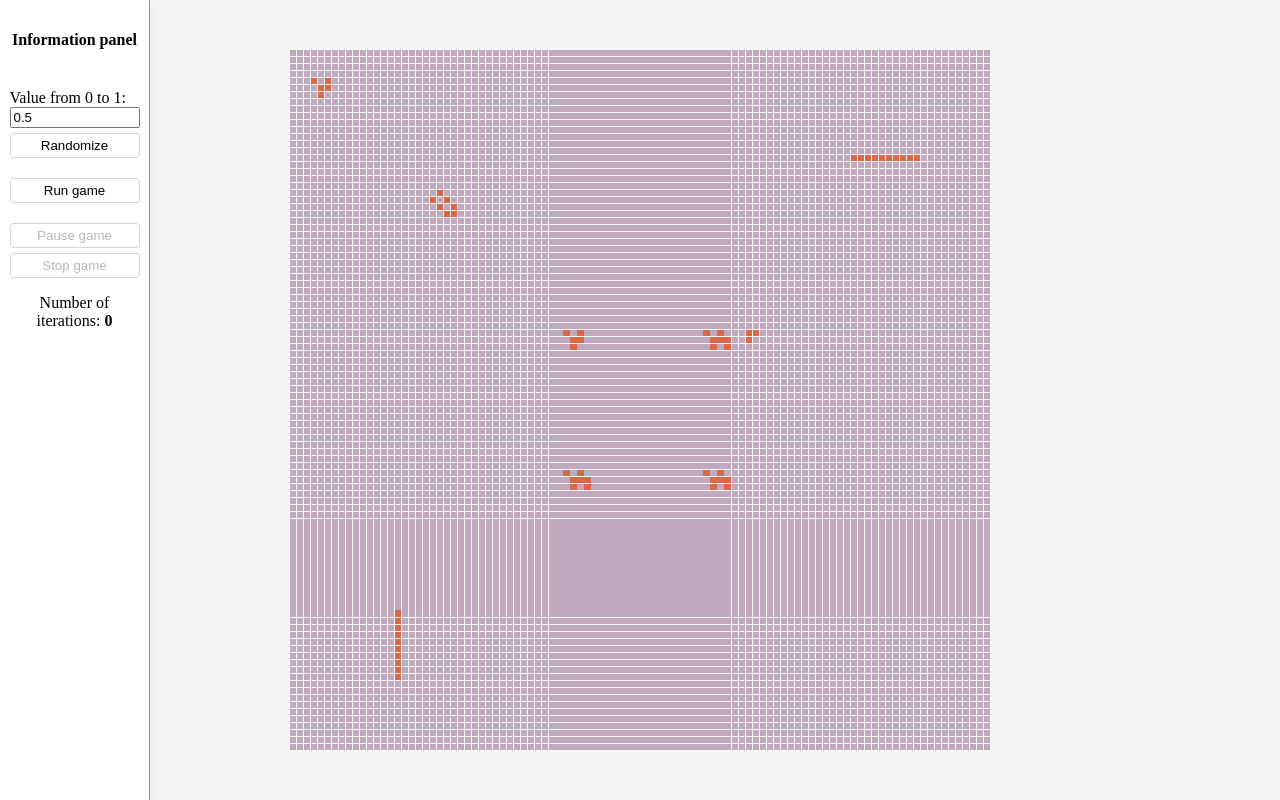
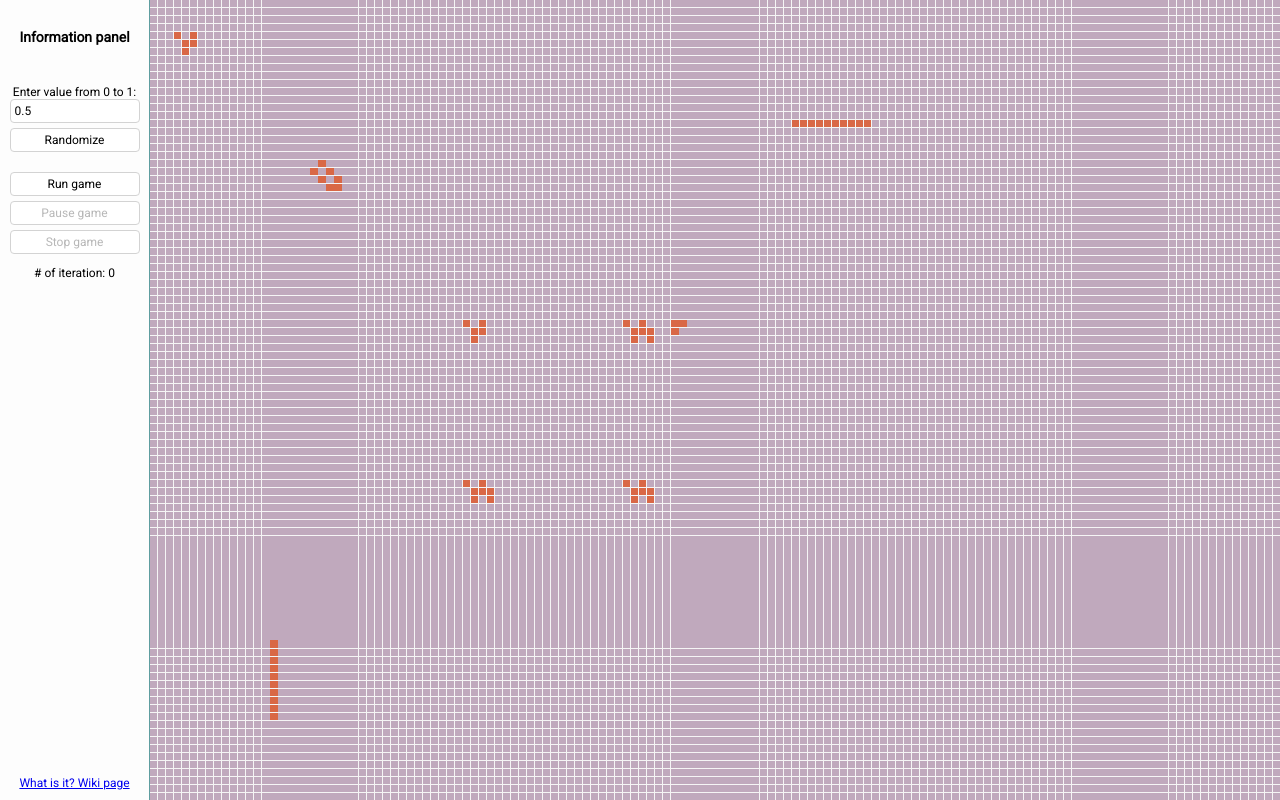
Before and after one commit to kovalenkovpu/life-game, a website built with webpack: page src/index.html in a window 1280 px wide. Built offline with nearby package versions, Linux system fonts and the light colour scheme.

Commit message:
LG-000-fixes-and-changes
  * Code fixes.

```diff
--- a/src/constants/common.js
+++ b/src/constants/common.js
@@ -5,5 +5,5 @@ export const STOP_GAME_BTN = '.stop-game';
 export const PAUSE_GAME_BTN = '.pause-game';
 export const RANDOMIZE_BTN = '.randomize';
 export const DELAY = 32;
-export const COUNTER_ID = 'iterations';
-export const RANDOMIZE_FACTOR_ID = '#randomize-factor';
+export const COUNTER_CLASS_NAME = '.iterations-value';
+export const RANDOMIZE_FACTOR_CLASS_NAME = '.randomize-factor';
--- a/src/controllers/GameController.js
+++ b/src/controllers/GameController.js
@@ -3,9 +3,6 @@ export class GameController {
     this.gameModel = gameModel;
     this.gameView = gameView;
   }
-
-  // TODO: make customizable
-  oneDimensionSize = 100;
 
   intervalId = null;
 
@@ -35,25 +32,32 @@ export class GameController {
     clearInterval(this.intervalId);
   };
 
-  getRandomIndex = () => Math.ceil((Math.random() * this.oneDimensionSize));
+  getRandomIndexI = () => Math.ceil((Math.random() * this.ySize));
+
+  getRandomIndexJ = () => Math.ceil((Math.random() * this.xSize));
 
   // When randomize button is clicked
   onRandomize = () => {
     const randomizeFactor = this.gameView.getRandomizeFactor();
-    const numberOfRandomElements = this.oneDimensionSize ** 2 * randomizeFactor;
+    const numberOfRandomElements = Math.floor(this.xSize * this.ySize * Number(randomizeFactor));
 
     this.gameModel.initialData = new Array(numberOfRandomElements).fill('')
-      .map(() => `${this.getRandomIndex()}-${this.getRandomIndex()}`);
+      .map(() => `${this.getRandomIndexI()}-${this.getRandomIndexJ()}`);
+    this.gameModel.createDataModel();
 
-    this.initGame();
+    this.gameView.renderGrid(this.gameModel.dataModel, this.counter);
   };
 
   // Init app
   initGame = () => {
-    this.gameModel.oneDimensionSize = this.oneDimensionSize;
+    const { xSize, ySize } = this.gameView.getViewPortSize();
+    this.xSize = xSize;
+    this.ySize = ySize;
+
+    this.gameModel.xSize = xSize;
+    this.gameModel.ySize = ySize;
     this.gameModel.createDataModel();
 
-    this.gameView.oneDimensionSize = this.oneDimensionSize;
     this.gameView.onStartGame = this.onStartGame;
     this.gameView.onStopGame = this.onStopGame;
     this.gameView.onPauseGame = this.onPauseGame;
--- a/src/index.html
+++ b/src/index.html
@@ -4,37 +4,28 @@
 <head>
   <meta charset="UTF-8">
   <meta name="viewport" content="width=device-width, initial-scale=1.0">
-  <title>Life Game</title>
+  <title>Game Of Life</title>
+  <link href="https://fonts.googleapis.com/css2?family=Roboto&display=swap" rel="stylesheet">
 </head>
 
 <body>
   <aside class="left-panel">
     <h4 class="information-panel">Information panel</h4>
-    <!-- TODO: Implement custom grid size  -->
-    <!-- <fieldset id="group1">
-      <label for="small">
-        <input type="radio" id="small" name="group1" value="100">
-        100 x 100
-      </label>
-      <br>
-
-      <label for="middle">
-        <input type="radio" id="middle" name="group1" value="100">
-        1000 x 1000
-      </label><br>
-    </fieldset> -->
     <label for="randomize-factor">
-      Value from 0 to 1:
-      <input id="randomize-factor" type="number" min="0" max="1" value="0.5" step="0.1" />
+      Enter value from 0 to 1:
+      <input id="randomize-factor" class="randomize-factor" type="number" min="0" max="1" value="0.5" step="0.1" />
     </label>
     <button class="randomize">Randomize</button>
     <button class="run-game">Run game</button>
     <button class="pause-game">Pause game</button>
     <button class="stop-game">Stop game</button>
     <p class="iterations">
-      Number of iterations:
-      <span id="iterations">0</span>
+      # of iteration:
+      <span class="iterations-value">0</span>
     </p>
+    <a href="https://en.wikipedia.org/wiki/Conway%27s_Game_of_Life" class="wiki">
+      What is it? Wiki page
+    </a>
   </aside>
 </body>
 
--- a/src/models/GameModel.js
+++ b/src/models/GameModel.js
@@ -5,7 +5,9 @@ export class GameModel {
     this.initialData = initialData;
   }
 
-  oneDimensionSize = null;
+  xSize = 0;
+
+  ySize = 0;
 
   previousDataModel = [];
 
@@ -14,8 +16,8 @@ export class GameModel {
   generationDiff = [];
 
   createDataModel = () => {
-    const dataModelMock = new Array(this.oneDimensionSize)
-      .fill(new Array(this.oneDimensionSize).fill(0));
+    const dataModelMock = new Array(this.ySize)
+      .fill(new Array(this.xSize).fill(0));
 
     this.dataModel = dataModelMock
       .map((row, i) => row.map((_, j) => {
@@ -29,11 +31,7 @@ export class GameModel {
     return this.dataModel;
   };
 
-  resetDataModel = () => {
-    this.dataModel = this.createDataModel();
-
-    return this.dataModel;
-  };
+  resetDataModel = () => this.createDataModel();
 
   getNeighboursIndices = (i, j) => {
     const leftTopIndex = [i - 1, j - 1];
@@ -114,7 +112,7 @@ export class GameModel {
           const diffByRow = this.previousDataModel[i]
             .reduce((indices, alive, j) => {
               if (this.dataModel[i][j] !== alive) {
-                indices.push(i * this.oneDimensionSize + j);
+                indices.push(i * this.xSize + j);
               }
 
               return indices;
--- a/src/styles.scss
+++ b/src/styles.scss
@@ -1,23 +1,24 @@
 * {
   box-sizing: border-box;
+  font-family: 'Roboto', sans-serif;
 }
 
 
 body {
   display: flex;
-  justify-content: center;
-  align-items: center;
-  background-color: whitesmoke;
   width: 100%;
   height: 100vh;
   margin: 0;
+  justify-content: flex-end;
+  align-items: center;
+  background-color: whitesmoke;
 }
 
 button {
+  width: 130px;
+  padding: 4px;
   background-color: white;
-  width: 130px;
   border: 1px solid lightgrey;
-  padding: 4px;
   border-radius: 4px;
 
   &:hover:not(:disabled) {
@@ -30,8 +31,18 @@ button {
   }
 }
 
-label:hover {
-  cursor: pointer;
+input {
+  border: 1px solid lightgrey;
+  padding: 4px;
+  border-radius: 4px;
+}
+
+label{
+  text-align: center;
+
+  &:hover {
+    cursor: pointer;
+  }
 }
 
 .left-panel {
@@ -48,24 +59,27 @@ label:hover {
   border-width: 0 1px 0 0;
   border-style: solid;
   padding: 10px;
-  background-color: white;
-  box-shadow: 4px 2px 10px #eeeeee;
+  background-color: rgba(256, 256, 256, 0.8);
+
+  * {
+    font-size: 12px;
+  }
 }
 
 .main-grid {
-  width: 700px;
-  height: 700px;
   display: grid;
+  width: calc(100% - 150px);
+  height: 100%;
   grid-gap: 0.05rem;
 }
 
 .cell {
   display: flex;
+  width: 100%;
+  height: 100%;
   justify-content: center;
   align-items: center;
   background-color: #c0a9bd;
-  width: 100%;
-  height: 100%;
 
   &:hover {
     background-color: gainsboro;
@@ -76,33 +90,22 @@ label:hover {
   }
 }
 
-.cell-data {
-  font-size: 12px;
-}
-
 .information-panel {
   margin-bottom: 40px;
-}
-
-#group1 {
-  margin-bottom: 20px;
-  width: 130px;
-  border: 1px solid lightgrey;
-  border-radius: 4px;
-  font-size: 12px;
+  font-size: 14px;
 }
 
 .randomize {
   margin-bottom: 20px;
 }
 
-#randomize-factor {
+.randomize-factor {
   width: 130px;
   margin-bottom: 5px;
 }
 
 .run-game {
-  margin-bottom: 20px;
+  margin-bottom: 5px;
 }
 
 .pause-game {
@@ -113,6 +116,6 @@ label:hover {
   text-align: center;
 }
 
-#iterations {
-  font-weight: bold;
+.wiki {
+  margin-top: auto;
 }
--- a/src/views/GameView.js
+++ b/src/views/GameView.js
@@ -5,8 +5,8 @@ import {
   PAUSE_GAME_BTN,
   RANDOMIZE_BTN,
   STOP_GAME_BTN,
-  COUNTER_ID,
-  RANDOMIZE_FACTOR_ID,
+  COUNTER_CLASS_NAME,
+  RANDOMIZE_FACTOR_CLASS_NAME,
 } from 'src/constants/common';
 
 export class GameView {
@@ -20,19 +20,39 @@ export class GameView {
 
   grid = null;
 
-  startGameButton = document.querySelector(RUN_GAME_BTN);
+  startGameButton = document.body.querySelector(RUN_GAME_BTN);
 
-  pauseGameButton = document.querySelector(PAUSE_GAME_BTN);
+  pauseGameButton = document.body.querySelector(PAUSE_GAME_BTN);
 
-  stopGameButton = document.querySelector(STOP_GAME_BTN);
+  stopGameButton = document.body.querySelector(STOP_GAME_BTN);
 
-  randomizeButton = document.querySelector(RANDOMIZE_BTN);
+  randomizeButton = document.body.querySelector(RANDOMIZE_BTN);
 
-  randomizeFactorInput = document.querySelector(RANDOMIZE_FACTOR_ID);
+  randomizeFactorInput = document.body.querySelector(RANDOMIZE_FACTOR_CLASS_NAME);
+
+  counterEl = document.body.querySelector(COUNTER_CLASS_NAME);
 
   randomizeFactor = 0;
 
-  counterEl = document.getElementById(COUNTER_ID);
+  xSize = 0;
+
+  ySize = 0;
+
+  gridWidth = 0;
+
+  gridHeight = 0;
+
+  getViewPortSize = () => {
+    this.gridWidth = Math.floor((document.documentElement.clientWidth - 150));
+    this.gridHeight = Math.floor(document.documentElement.clientHeight);
+    this.xSize = Math.floor(this.gridWidth / 8);
+    this.ySize = Math.floor(this.gridHeight / 8);
+
+    return {
+      xSize: this.xSize,
+      ySize: this.ySize,
+    };
+  }
 
   getRandomizeFactor = () => this.randomizeFactorInput.value;
 
@@ -67,13 +87,13 @@ export class GameView {
   };
 
   generateGridMarkup = (dataModel) => {
-    for (let i = 0; i < this.oneDimensionSize; i += 1) {
-      for (let j = 0; j < this.oneDimensionSize; j += 1) {
+    for (let i = 0; i < this.ySize; i += 1) {
+      for (let j = 0; j < this.xSize; j += 1) {
         const cell = document.createElement('span');
         const cellData = dataModel[i][j];
         const isSelectedStringified = String(Boolean(cellData));
 
-        cell.setAttribute('id', i * this.oneDimensionSize + j);
+        cell.setAttribute('id', i * this.xSize + j);
         cell.setAttribute('class', 'cell');
         cell.setAttribute('data-type', 'cell');
         cell.setAttribute('data-selected', isSelectedStringified);
@@ -83,38 +103,51 @@ export class GameView {
     }
   };
 
+  applyGridStyles = () => {
+    this.grid.classList.add(GRID_CLASS_NAME);
+    this.grid.style.width = `${this.gridWidth}px`;
+    this.grid.style.minWidth = `${this.gridWidth}px`;
+    this.grid.style.height = `${this.gridHeight}px`;
+    this.grid.style.minHeight = `${this.gridHeight}px`;
+    this.grid.style.gridTemplateRow = `repeat(${this.ySize}, 1fr)`;
+    this.grid.style.gridTemplateColumns = `repeat(${this.xSize}, 1fr)`;
+  };
+
+  attachControlsEventListeners = () => {
+    this.startGameButton.addEventListener('click', this.startGameHandler);
+    this.pauseGameButton.addEventListener('click', this.pauseGameHandler);
+    this.stopGameButton.addEventListener('click', this.stopGameHandler);
+    this.randomizeButton.addEventListener('click', this.randomizeHandler);
+  };
+
+  removeControlsEventListeners = () => {
+    this.startGameButton.removeEventListener('click', this.startGameHandler);
+    this.pauseGameButton.removeEventListener('click', this.pauseGameHandler);
+    this.stopGameButton.removeEventListener('click', this.stopGameHandler);
+  };
+
   renderGrid = (dataModel, counter) => {
     const existingGrid = document.body.querySelector(`.${GRID_CLASS_NAME}`);
 
     if (existingGrid) {
       existingGrid.remove();
 
-      this.startGameButton.removeEventListener('click', this.startGameHandler);
-      this.pauseGameButton.removeEventListener('click', this.pauseGameHandler);
-      this.stopGameButton.removeEventListener('click', this.stopGameHandler);
+      this.removeControlsEventListeners();
     }
 
-    this.counterEl.innerText = counter;
     this.grid = document.createElement('main');
-    this.grid.classList.add(GRID_CLASS_NAME);
-    this.grid.style['grid-template-row'] = `repeat(${this.oneDimensionSize}, 1fr)`;
-    this.grid.style['grid-template-columns'] = `repeat(${this.oneDimensionSize}, 1fr)`;
 
+    this.applyGridStyles();
     this.generateGridMarkup(dataModel);
+    this.attachControlsEventListeners();
 
     document
       .querySelector(LEFT_PANEL_CLASS_NAME)
       .insertAdjacentElement('afterend', this.grid);
 
-    this.startGameButton.addEventListener('click', this.startGameHandler);
-
-    this.pauseGameButton.addEventListener('click', this.pauseGameHandler);
     this.pauseGameButton.disabled = true;
-
-    this.stopGameButton.addEventListener('click', this.stopGameHandler);
     this.stopGameButton.disabled = true;
-
-    this.randomizeButton.addEventListener('click', this.randomizeHandler);
+    this.counterEl.innerText = counter;
   };
 
   updateGrid = (generationDiff, counter) => {
@@ -126,6 +159,6 @@ export class GameView {
         cell.setAttribute('data-selected', selected);
       });
 
-    document.getElementById(COUNTER_ID).innerHTML = counter;
+    document.body.querySelector(COUNTER_CLASS_NAME).innerHTML = counter;
   };
 }
```
